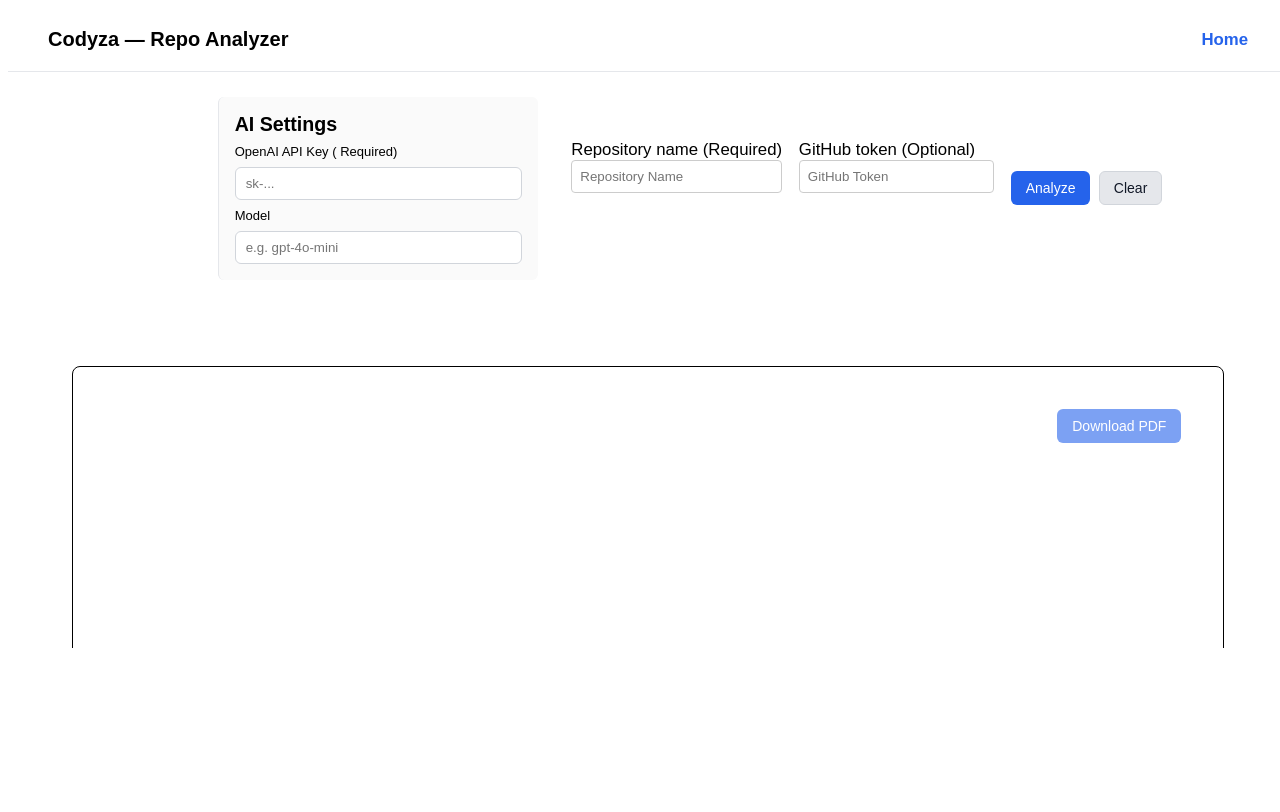
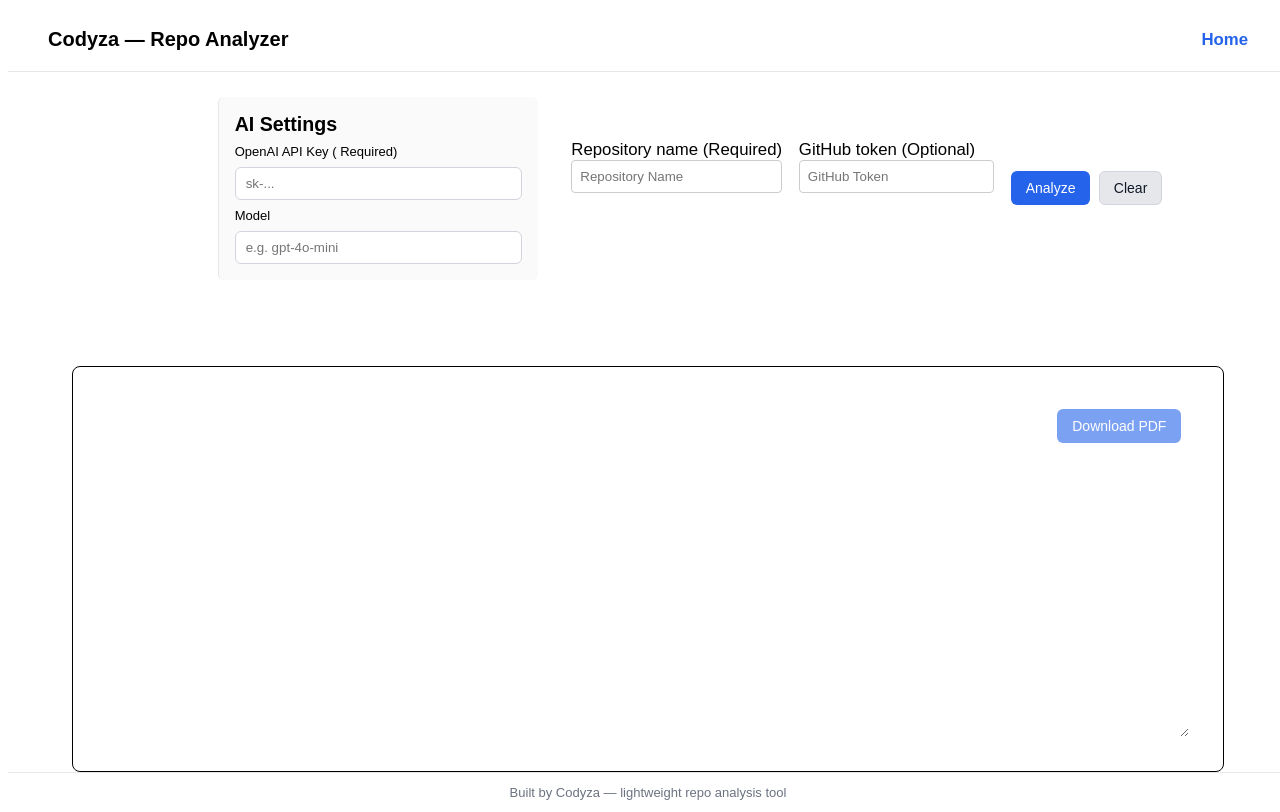
Before and after one commit to insonia78/Codyza-Project-Autopsy, a Next.js app in the folder app/: page /Home in a window 1280 px wide. Built offline with nearby package versions, Linux system fonts and the light colour scheme.

Commit message:
removed overflow

```diff
--- a/app/app/globals.css
+++ b/app/app/globals.css
@@ -12,8 +12,7 @@ body {
 html, body, #__next {
   width: 100%;
 
-  overflow-x: hidden; /* disallow horizontal overflow */
-  overflow-y: auto;   /* allow vertical scrolling on document */
+
 }
 
 /* Make box-sizing predictable across elements */
```
